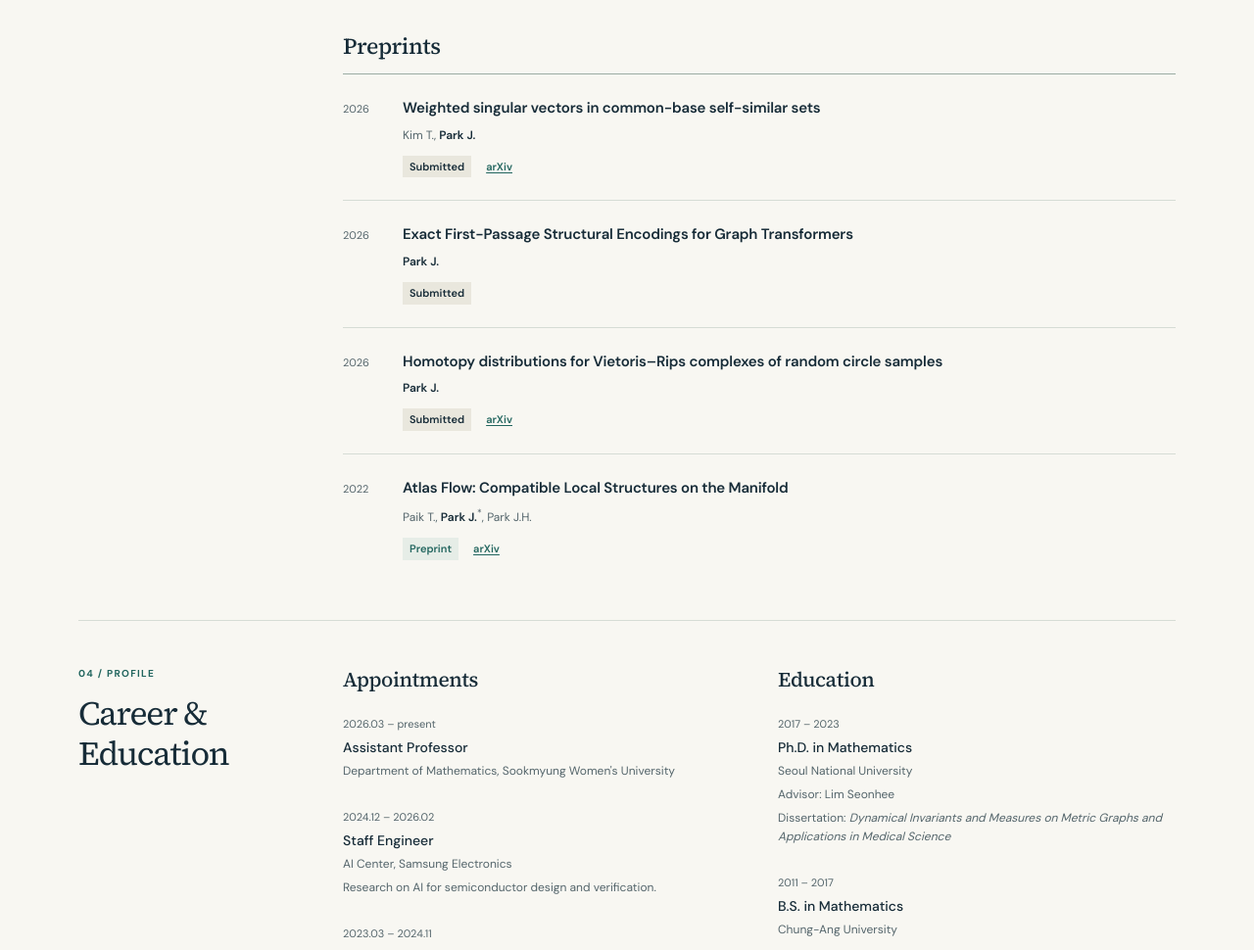
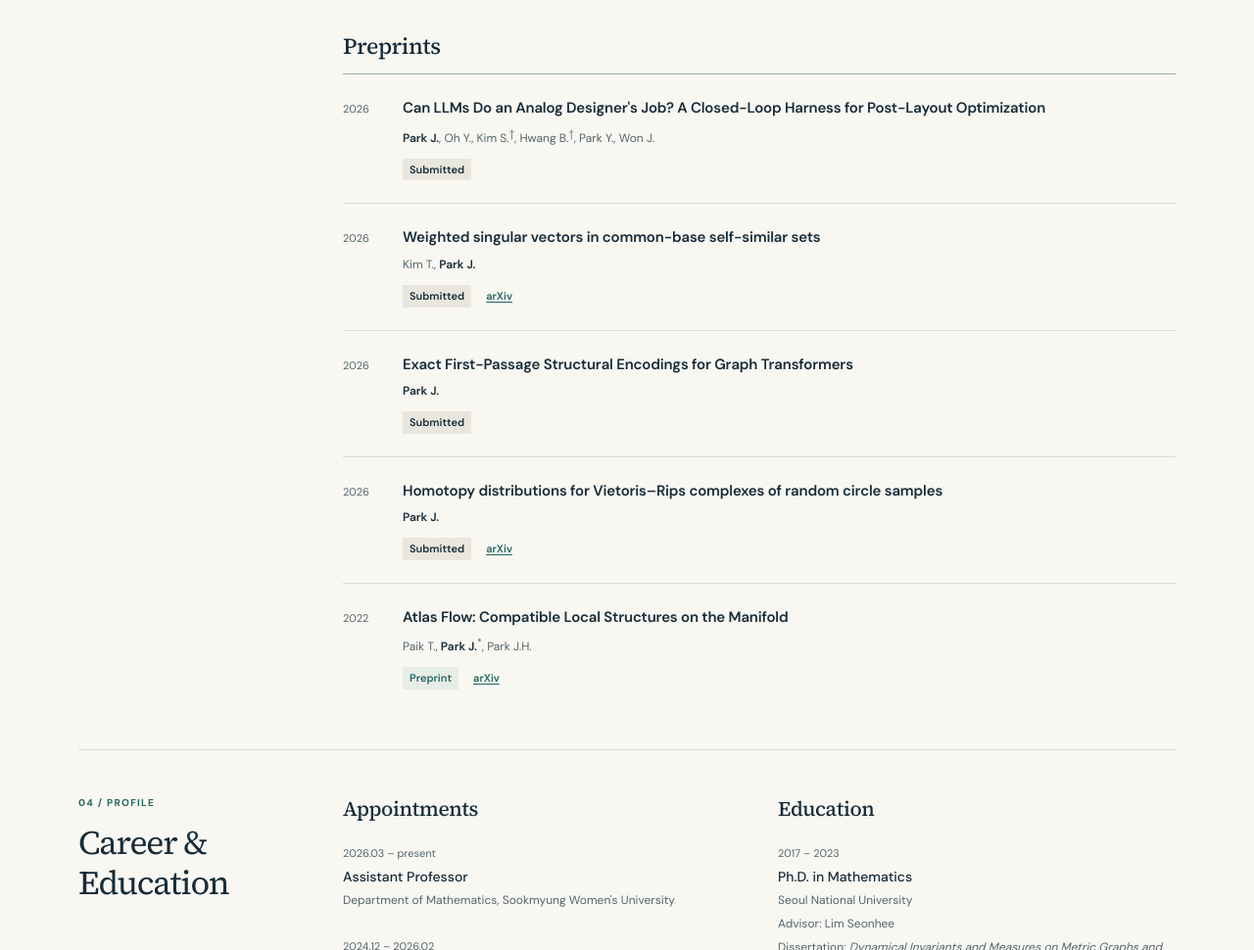
Before and after one commit to JaeminPark417/JaeminPark417.github.io, a plain HTML site: page index.html in a window 1280 px wide. Shown: the part 3347-4317 px from the top of the page at 98% size. Drawn offline with Linux system fonts and the light colour scheme.

Commit message:
Add submitted analog layout manuscript to Preprints

```diff
--- a/index.html
+++ b/index.html
@@ -401,6 +401,16 @@
         <div class="paper-group" data-paper-group="preprint">
           <div class="paper-group-heading"><h3>Preprints</h3></div>
           <ol class="paper-list">
+            <li class="paper" data-paper-kind="preprint" data-paper-title="Can LLMs Do an Analog Designer&#39;s Job? A Closed-Loop Harness for Post-Layout Optimization">
+              <span class="paper-year">2026</span>
+              <div>
+                <h4 class="paper-title">Can LLMs Do an Analog Designer&#39;s Job? A Closed-Loop Harness for Post-Layout Optimization</h4>
+                <p class="paper-authors"><strong>Park J.</strong>, Oh Y., Kim S.<sup aria-label="Corresponding author">†</sup>, Hwang B.<sup aria-label="Corresponding author">†</sup>, Park Y., Won J.</p>
+                <div class="paper-meta">
+                  <span class="paper-status submitted">Submitted</span>
+                </div>
+              </div>
+            </li>
             <li class="paper" data-paper-kind="preprint" data-paper-title="Weighted singular vectors in common-base self-similar sets">
               <span class="paper-year">2026</span>
               <div>
@@ -580,7 +590,7 @@
   </main>
   <footer class="shell site-footer">
     <p><span class="footer-name">Jaemin Park</span></p>
-    <p>Updated 2026-11-07 · <a href="#main">Back to top ↑</a></p>
+    <p>Updated 2026-11-19 · <a href="#main">Back to top ↑</a></p>
   </footer>
   <script>
     (() => {
```
